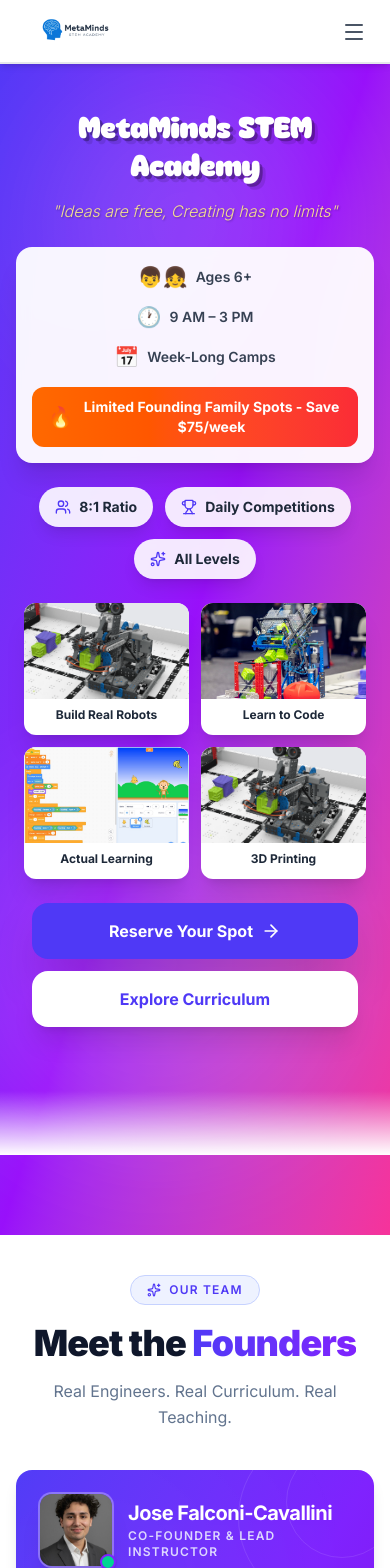
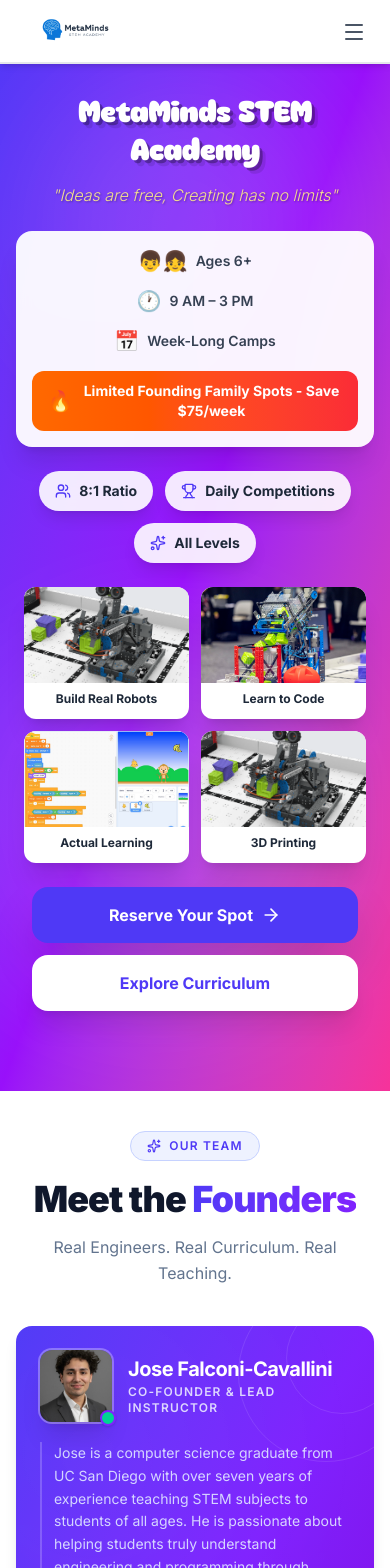
Before and after one commit to jfalconi-cavallini/metaminds_website, a Next.js app: page / in a window 390 px wide. Shown: the top 1568 px of the page. Built offline with nearby package versions, Linux system fonts and the light colour scheme.

Commit message:
fixed phone look

```diff
--- a/components/Hero.tsx
+++ b/components/Hero.tsx
@@ -7,7 +7,7 @@
 
 export default function Hero() {
     return (
-        <section className="relative min-h-screen flex flex-col bg-gradient-to-br from-indigo-600 via-purple-600 to-pink-500 overflow-hidden py-20 md:py-0">
+        <section className="relative min-h-screen flex flex-col bg-gradient-to-br from-indigo-600 via-purple-600 to-pink-500 overflow-hidden">
             {/* Animated background elements */}
             <div className="absolute inset-0 opacity-20">
                 <div className="absolute top-20 left-10 w-72 h-72 bg-white rounded-full mix-blend-overlay filter blur-3xl animate-pulse" />
@@ -15,7 +15,7 @@
             </div>
 
             {/* Content Container */}
-            <div className="relative flex-1 flex items-center justify-center px-4 sm:px-6 lg:px-8 py-8">
+            <div className="relative flex-1 flex items-center justify-center px-4 sm:px-6 lg:px-8 pt-24 pb-12">
                 <div className="max-w-7xl mx-auto w-full text-center">
 
                     {/* Main Headline with Quote */}
@@ -189,9 +189,6 @@
 
                 </div>
             </div>
-
-            {/* Bottom gradient fade */}
-            <div className="h-16 bg-gradient-to-t from-white to-transparent" />
         </section>
     );
 }
```
